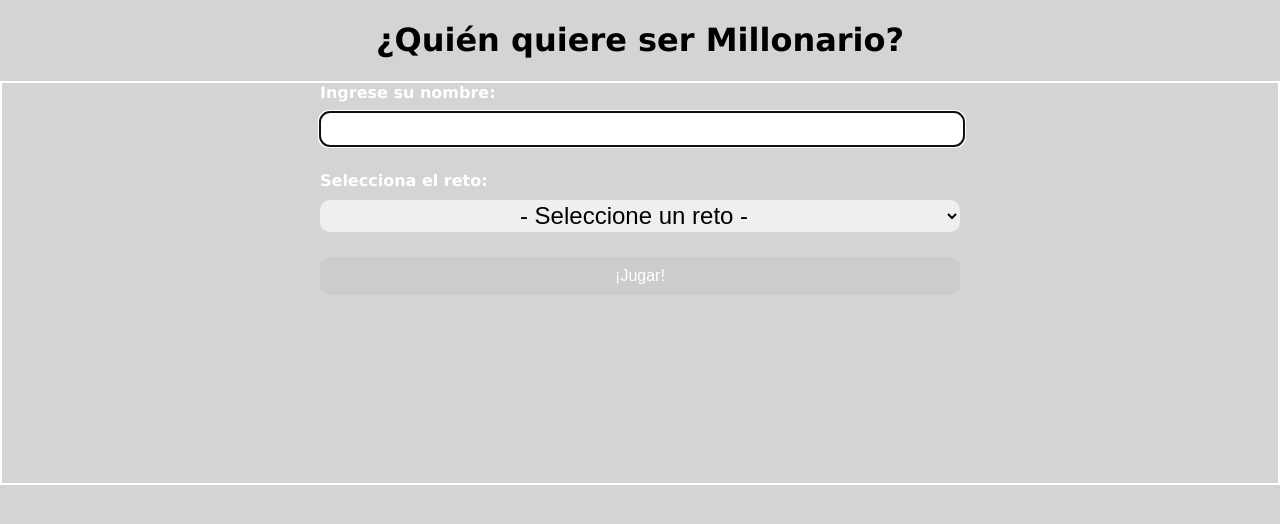
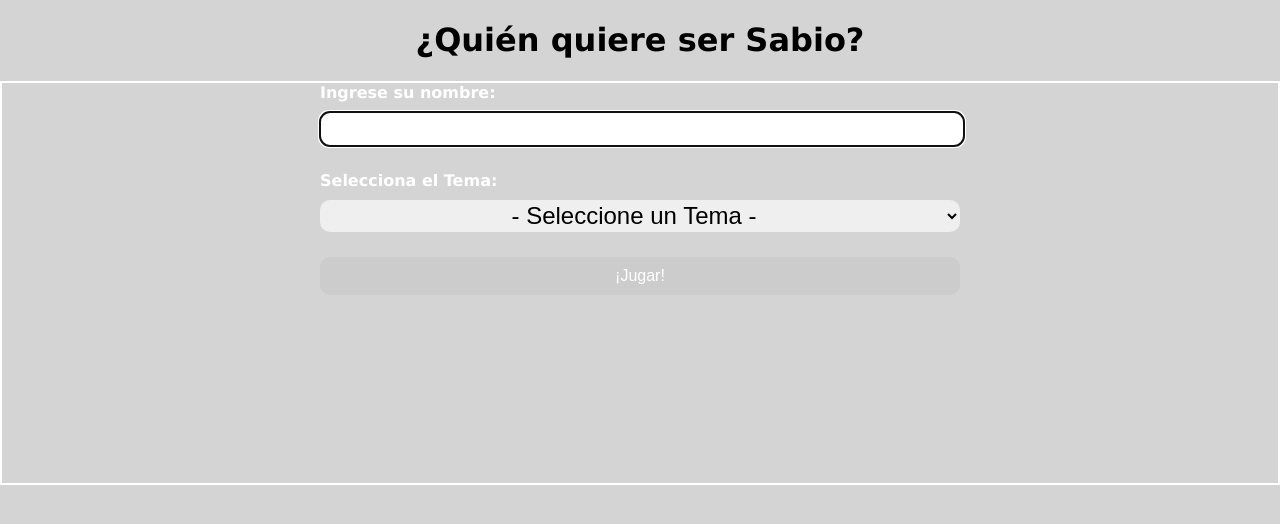
Before and after one commit to jcamilofarfan/qqsmPijao, a plain HTML site: page index.html in a window 1280 px wide. Drawn offline with Linux system fonts and the light colour scheme.

Commit message:
changed name

```diff
--- a/index.html
+++ b/index.html
@@ -8,15 +8,15 @@
     <link rel="stylesheet" href="assets/css/index.css" />
   </head>
   <body>
-    <h1>¿Quién quiere ser Millonario?</h1>
+    <h1>¿Quién quiere ser Sabio?</h1>
     <div class="game-options">
       <div>
         <form action="#" method="POST" id="game-form">
           <label for="name">Ingrese su nombre:</label><br />
           <input id="name" name="name" style="width: 100%" autofocus required />
-          <label for="challenge">Selecciona el reto:</label><br />
+          <label for="challenge">Selecciona el Tema:</label><br />
           <select name="challenge" id="challenge" style="width: 100%" required>
-            <option value="0" selected disabled>- Seleccione un reto -</option>
+            <option value="0" selected disabled>- Seleccione un Tema -</option>
             <option value="1">Pijao</option>
             <option value="2">Afrocolombiano</option>
             <option value="3">Gitano</option>
```
